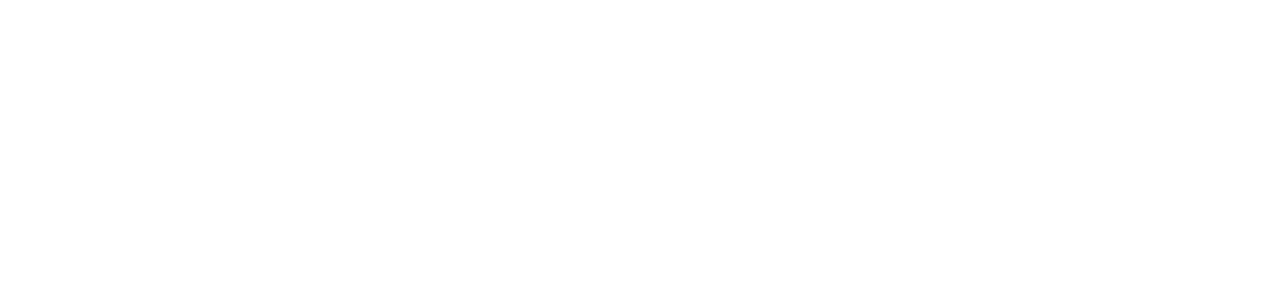
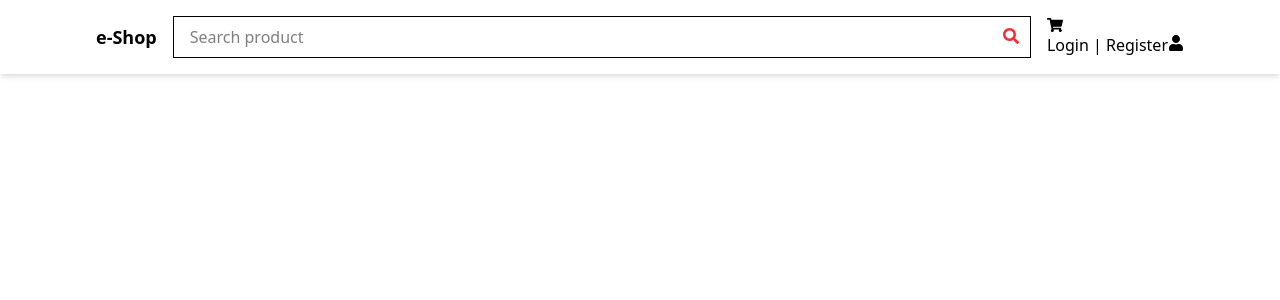
Before and after one commit to Blissmal/Ecommerce-react-js-redux-toolkit, a React (Vite) app: page / in a window 1280 px wide. Shown: the top 300 px of the page. Built offline with nearby package versions, Linux system fonts and the light colour scheme.

Commit message:
Tailwind styling for nav section

```diff
--- a/src/components/Navbar.jsx
+++ b/src/components/Navbar.jsx
@@ -1,10 +1,27 @@
 import React from 'react'
+import { FaSearch, FaShoppingCart, FaUser } from 'react-icons/fa'
+import { Link } from 'react-router-dom'
 
 const Navbar = () => {
   return (
-    <div>
-
-    </div>
+    <nav className='bg-white shadow-md'>
+        <div className='container mx-auto px-4 md:px-16 lg:px-24 py-4 flex justify-between items-center'>
+            <div className='text-lg font-bold'>
+                <Link to="/"></Link>e-Shop
+            </div>
+            <div className='relative flex-1 mx-4 '>
+                <form action="">
+                    <input className='w-full border py-2 px-4' type="text" placeholder='Search product' />
+                    <FaSearch className='absolute top-3 right-3 text-red-500'/>
+                </form>
+            </div>
+            <div>
+                <Link to="/cart"><FaShoppingCart /></Link>
+                <button>Login | Register</button>
+                <button><FaUser /></button>
+            </div>
+        </div>
+    </nav>
   )
 }
 
```
